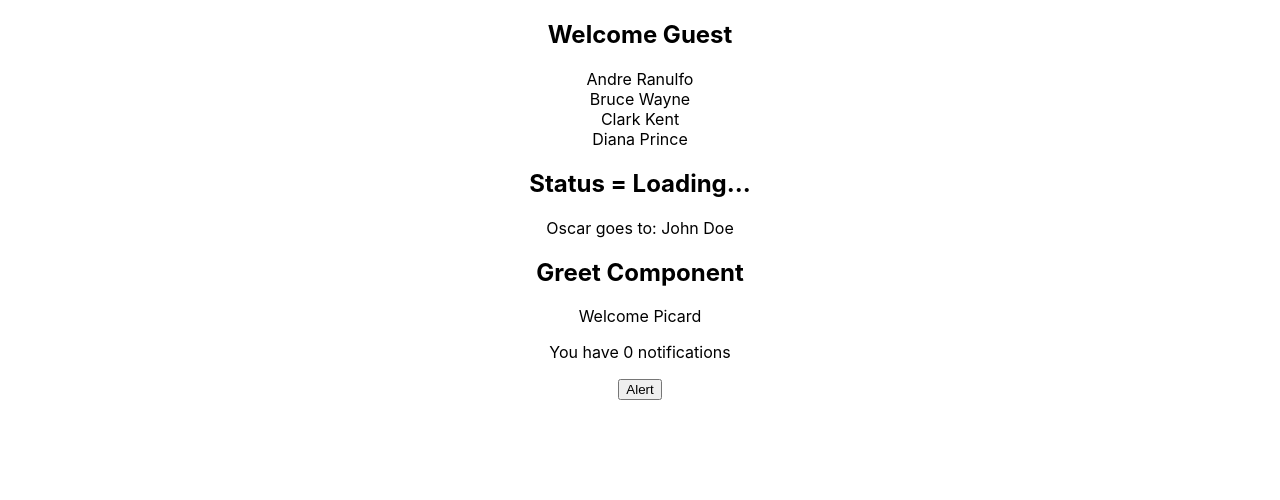
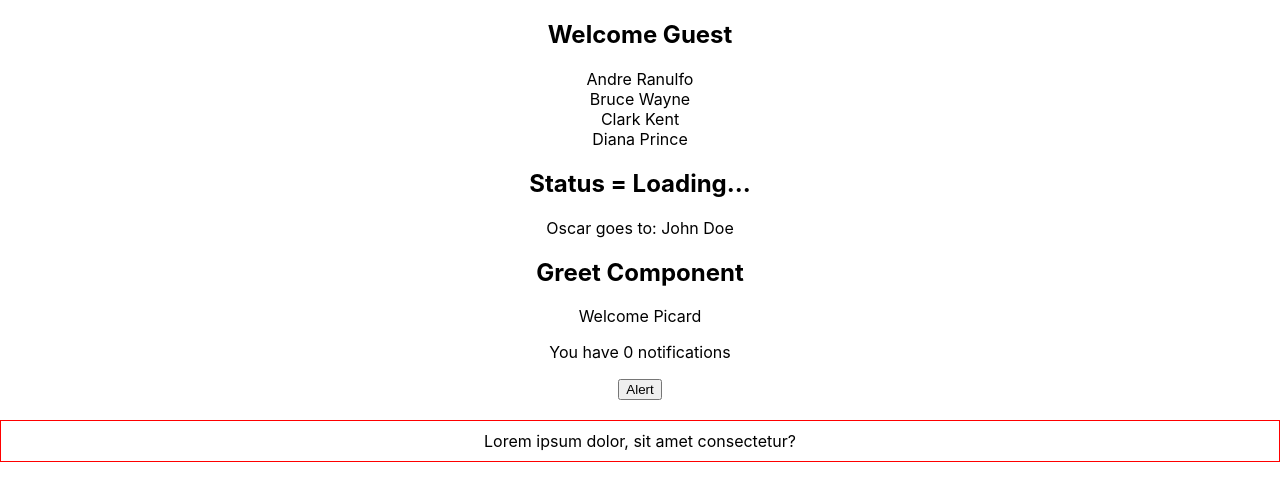
Before and after one commit to Zagaz/brushing_up_react_typescript, a React (Create React App) app: page / in a window 1280 px wide. Shown: the top 500 px of the page. Built offline with nearby package versions, Linux system fonts and the light colour scheme.

Commit message:
React TypeScript Tutorial - 7 - Style Props

```diff
--- a/src/App.tsx
+++ b/src/App.tsx
@@ -6,6 +6,7 @@
 import { Person } from './components/Person';
 import { PersonsList } from './components/PersonList';
 import { Status } from './components/Status'
+import { Container } from './components/Container';
 
 
 
@@ -41,6 +42,8 @@
         alert (`Button: ${id}`)
         console.warn(event,id)
       } }  buttonText='Alert'/>
+
+      <Container styles= { {border: '1px solid red', margin: '20px 0', padding: '10px' }} />
     </div>
   );
 }
--- /dev/null
+++ b/src/components/Container.tsx
@@ -0,0 +1,14 @@
+import React from 'react'
+
+type ContainerProps = {
+    styles: React.CSSProperties
+}
+
+export const Container = (props: ContainerProps) => {
+    return (
+        <div style = { props.styles }>
+            Lorem ipsum dolor, sit amet consectetur?
+        </div>
+
+    )
+}
```
